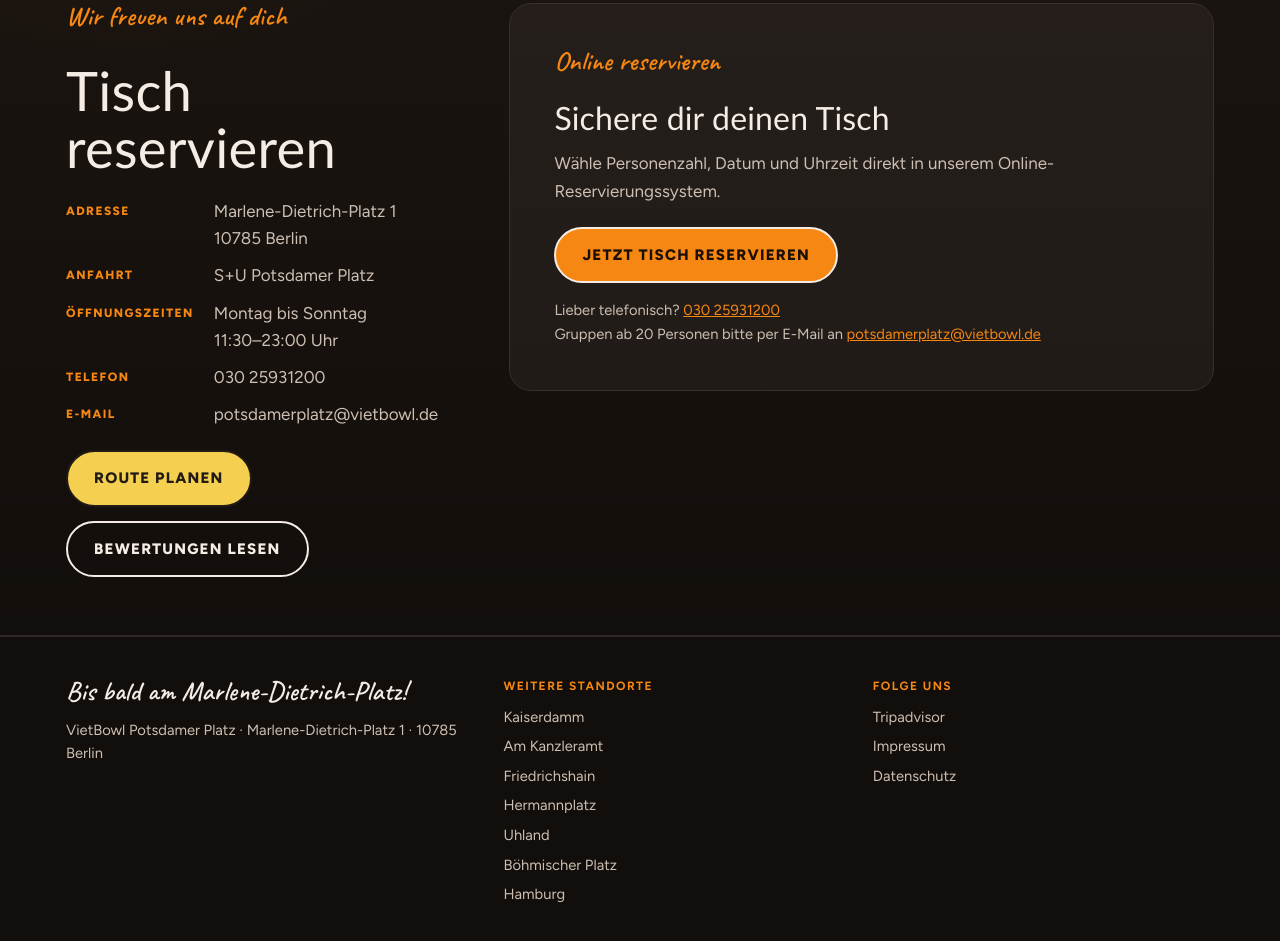
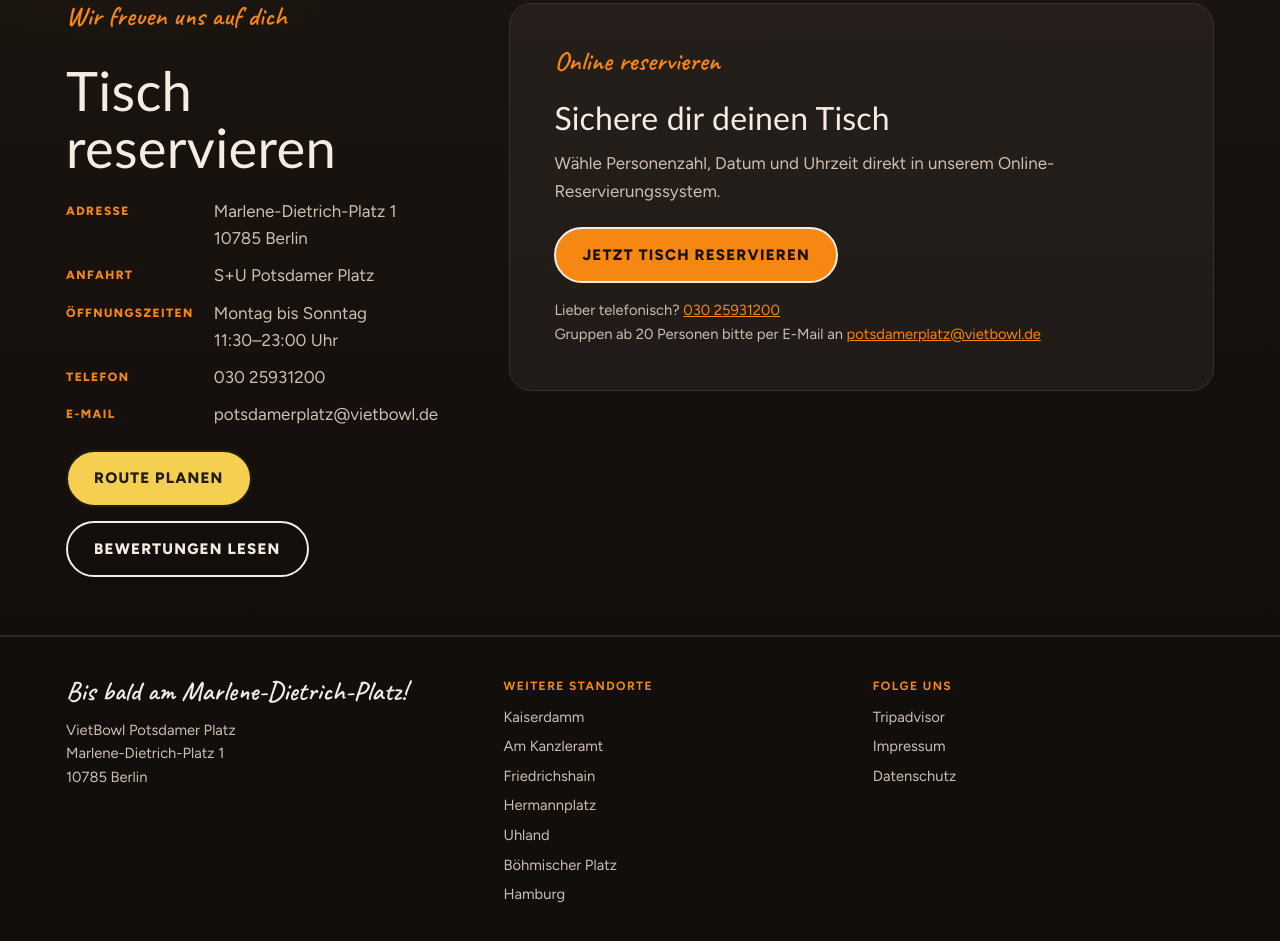
Before and after one commit to nguyenthanhson1709-collab/vietbowlmitte, a plain HTML site: page index.html in a window 1280 px wide. Shown: the part 4557-5498 px from the top of the page. Drawn offline with Linux system fonts and the light colour scheme; animation ran at ten frames a second; a web font is replaced by a local one.

Commit message:
Footer: Adresse zeilenweise
Co-Authored-By: Claude Opus 5.5 <noreply@anthropic.com>
Claude-Session: https://claude.ai/code/session_01UTAHK54hWYVYi3dmJrCAjN

```diff
--- a/index.html
+++ b/index.html
@@ -675,7 +675,7 @@ footer .sign { font-family: var(--f-hand); font-size: 1.7rem; color: var(--on-he
   <div class="wrap">
     <div>
       <p class="sign">Bis bald am Marlene-Dietrich-Platz!</p>
-      <p style="margin-top:12px">VietBowl Potsdamer Platz · Marlene-Dietrich-Platz 1 · 10785 Berlin</p>
+      <p style="margin-top:12px">VietBowl Potsdamer Platz<br>Marlene-Dietrich-Platz 1<br>10785 Berlin</p>
     </div>
     <div>
       <h4>Weitere Standorte</h4>
```
